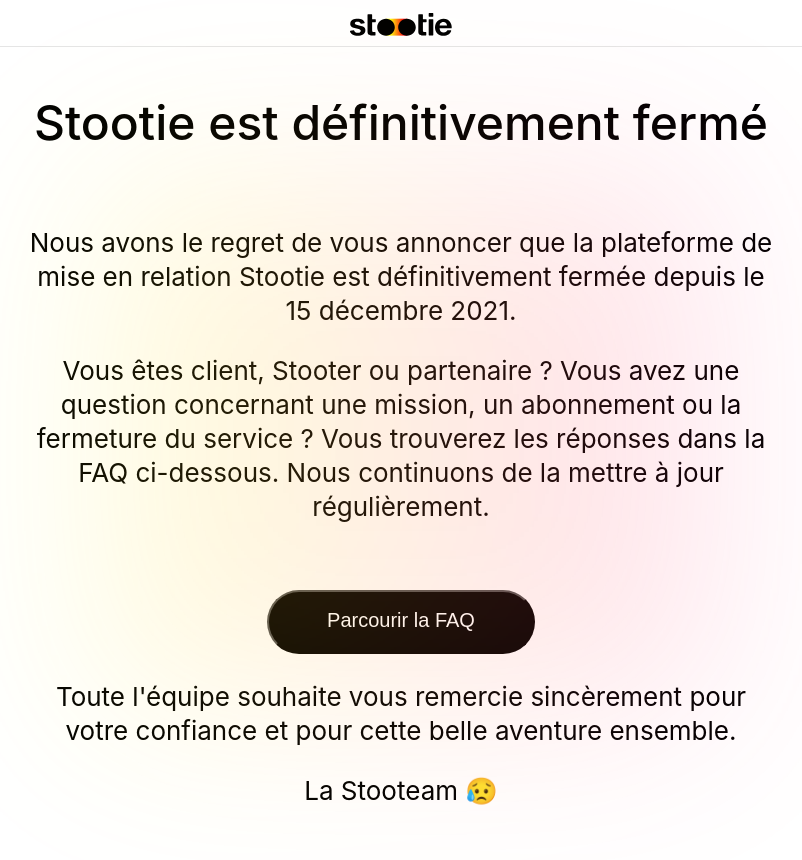
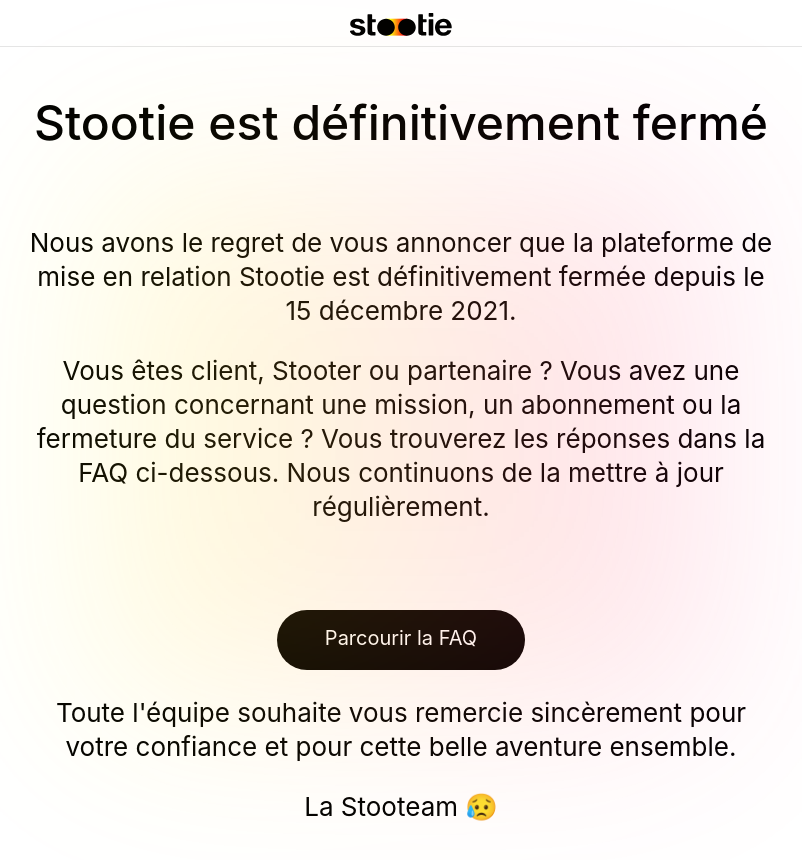
Before and after one commit to stootie/stootie.github.io, a Jekyll site: the page built from index.markdown, in a window 1280 px wide. Shown: the top 860 px of the page, without its empty margins (239-1041 px from the left). Built offline with Jekyll 4.4.1, drawn with Linux system fonts in a browser that asks for light colours; some web fonts are replaced.

Commit message:
replace stootie-cta button for link tag

```diff
--- a/_layouts/default.html
+++ b/_layouts/default.html
@@ -25,9 +25,7 @@
           <p>Vous êtes client, Stooter ou partenaire ? Vous avez une question concernant une mission, un abonnement ou la fermeture du service ? Vous trouverez les réponses dans la FAQ ci-dessous. Nous continuons de la mettre à jour régulièrement.</p>
         </div>
 
-        <button class="stootie-cta">
-          <p>Parcourir la FAQ</p>
-        </button>
+        <a class="stootie-cta" href="https://faq.stootie.com/fr/articles/5748399-cessation-d-activite-stootie">Parcourir la FAQ</a>
 
         <div class="stootie-text">
           <p>Toute l'équipe souhaite vous remercie sincèrement pour votre confiance et pour cette belle aventure ensemble.</p>
```
